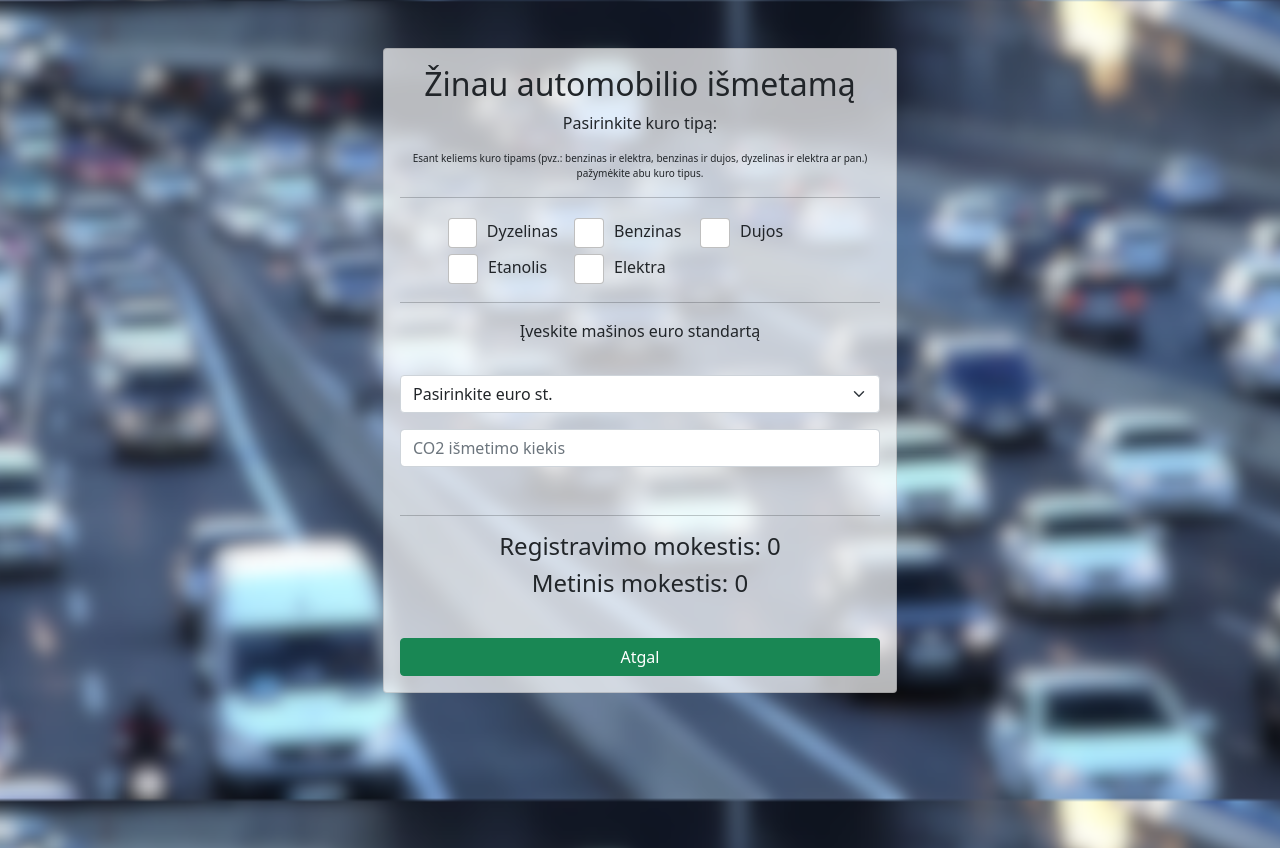
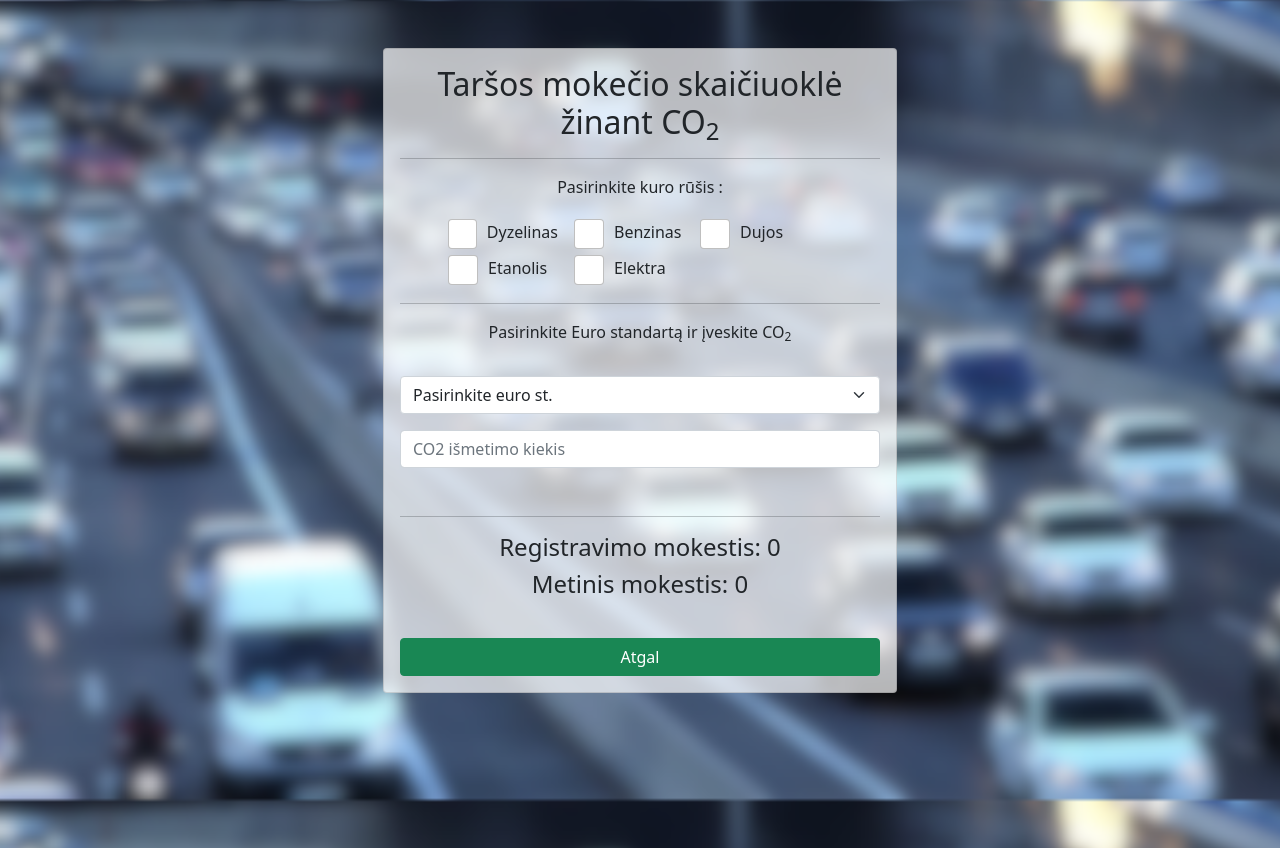
Before and after one commit to co2skaiciuokle-lt/co2skaiciuokle-lt.github.io, a React (Create React App) app: page / in a window 1280 px wide. Both pictures are taken after a click on the button "Žinau automobilio CO2". Built offline with nearby package versions, Linux system fonts and the light colour scheme.

Commit message:
changed text

```diff
--- a/src/components/askingpageaboutco2.js
+++ b/src/components/askingpageaboutco2.js
@@ -12,11 +12,11 @@ export default function AskingPageAboutCO2({ handleCurrentPage }) {
         <Card.Body className={Styles.cardwidth}>
           <Card.Title>Transporto priemonės taršos mokesčio skaičiuoklė</Card.Title>
           <div className={Styles.buttonsflex}>
+          <Button onClick={() => handleCurrentPage("yes")} variant="success">
+              Žinau automobilio CO2
+            </Button>
             <Button onClick={() => handleCurrentPage("no")} variant="success">
               Nežinau automobilio CO2
-            </Button>
-            <Button onClick={() => handleCurrentPage("yes")} variant="success">
-              Žinau automobilio CO2
             </Button>
           </div>
         </Card.Body>
--- a/src/components/dontknows.js
+++ b/src/components/dontknows.js
@@ -167,11 +167,10 @@ export default function DontKnows({ handleCurrentPage }) {
       >
         <Card.Body className={Styles.cardwidth}>
           <Card.Title>
-            <h2>Nežinau automobilio išmetamą CO2 kiekį</h2>
+            <h2>Taršos mokesčio skaičiuoklė nežinant CO<sub>2</sub></h2>
           </Card.Title>
-          <p>Pasirinkite kuro tipą:</p>
-          <p className={Styles.description}>Esant keliems kuro tipams (pvz.: benzinas ir elektra, benzinas ir dujos, dyzelinas ir elektra ar pan.) pažymėkite abu kuro tipus.</p>
           <hr />
+          <p>Pasirinkite kuro rūšis:</p>
           <CheckBoxes handleFuelType={handleFuelType} />
           {fuelType.fuel !== null && (
             <div>
@@ -201,14 +200,14 @@ export default function DontKnows({ handleCurrentPage }) {
             </div>
           )}
           <hr />
-          <p>Įveskite mašinos euro standartą</p>
+          <p>Pasirinkite mašinos euro standartą</p>
           <div className={Styles.inputsaligncenter}>
             <Eurodropdown calculateEuro={calculateEuro} knowsEuro={"yes"} />
 
             {knowsEuro === "no" && (
               <>
                 <p className={Styles.askingYears}>
-                  Įveskite mašinos pagaminimo metus
+                  Pasirinkite mašinos pagaminimo metus
                 </p>
                 <Eurodropdown
                   calculateEuro={calculateEuro1}
@@ -219,7 +218,7 @@ export default function DontKnows({ handleCurrentPage }) {
           </div>
 
           <hr style={{ marginTop: "10px" }} />
-          <h4>CO2 kiekis: {(Math.round(fee.c02size * 100)/100).toFixed(2)}</h4>
+          <h4>CO<sub>2</sub> kiekis: {(Math.round(fee.c02size * 100)/100).toFixed(2)}</h4>
           <hr style={{ marginTop: "20px" }} />
 
           <h4>Registravimo mokestis: {fee.taxes===0? 0: (Math.round(fee.taxes.registrationCost * 100)/100).toFixed(2)}</h4>
--- a/src/components/knows.js
+++ b/src/components/knows.js
@@ -110,21 +110,21 @@ export default function Knows({ handleCurrentPage }) {
       >
         <Card.Body className={Styles.cardwidth}>
           <Card.Title>
-            <h2>Žinau automobilio išmetamą</h2>
+            <h2>Taršos mokečio skaičiuoklė žinant CO<sub>2</sub></h2>
           </Card.Title>
-          <p>Pasirinkite kuro tipą:</p>
-          <p className={Styles.description}>Esant keliems kuro tipams (pvz.: benzinas ir elektra, benzinas ir dujos, dyzelinas ir elektra ar pan.) pažymėkite abu kuro tipus.</p>
           <hr />
+          <p>Pasirinkite kuro rūšis :</p>
+
           <CheckBoxes handleFuelType={handleFuelType} />
           <hr />
-          <p>Įveskite mašinos euro standartą</p>
+          <p>Pasirinkite Euro standartą ir  įveskite CO<sub>2</sub></p>
           <div className={Styles.inputsaligncenter}>
             <Eurodropdown calculateEuro={calculateEuro} knowsEuro={"yes"} />
 
             {knowsEuro === "no" && (
               <>
                 <p className={Styles.askingYears}>
-                  Įveskite mašinos pagaminimo metus
+                Pasirinkite mašinos pagaminimo metus
                 </p>
                 <Eurodropdown
                   calculateEuro={calculateEuro1}
```
